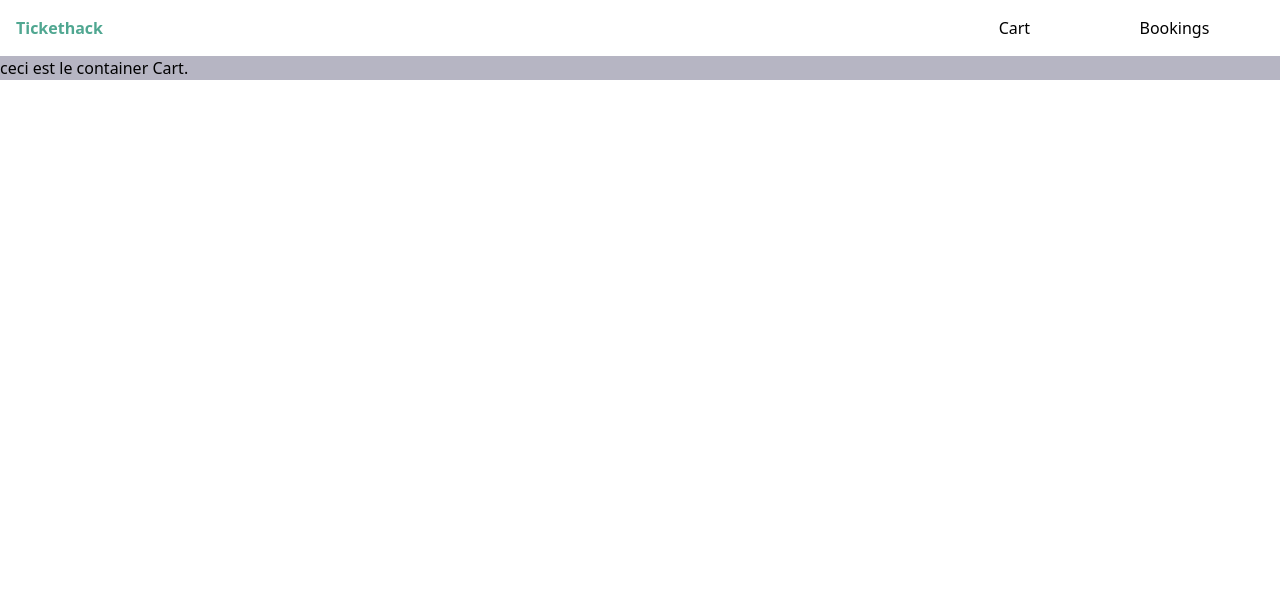
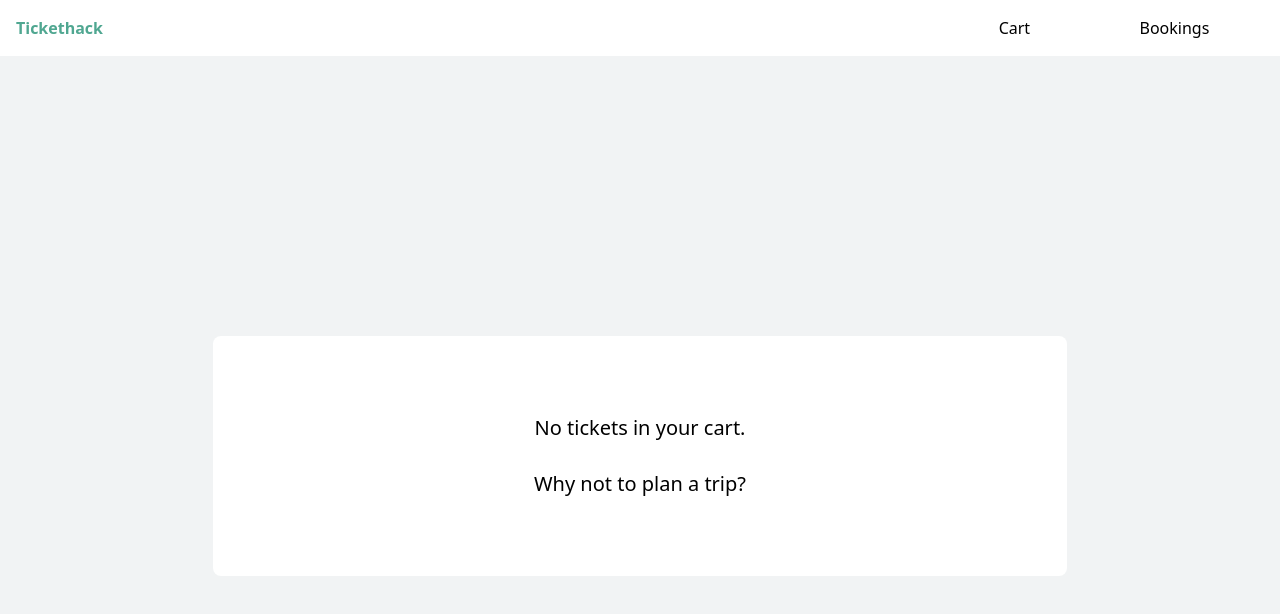
Before and after one commit to ClementTANGUY/tickethack-frontend, a plain HTML site: page pageCart.html in a window 1280 px wide. Drawn offline with nearby package versions, Linux system fonts and the light colour scheme.

Commit message:
tailwind pages cart et bookings ok

```diff
--- a/pageCart.html
+++ b/pageCart.html
@@ -19,7 +19,7 @@
         <div id="right-items" class="w-80 flex flex-row justify-around">
 
             <div id="cart">
-                <a href="">Cart</a>
+                <a href="pageCart.html">Cart</a>
             </div>
             <div id="bookings">
                 <a href="bookings.html">Bookings</a>
@@ -27,10 +27,10 @@
         </div>
         </div>
     </header>
-    <div id="background" class="bg-[#B6B5C3]">
-        <div id="cart-container">
-            ceci est le container Cart.
-
+    <div id="background" class="bg-[#F1F3F4] h-screen w-full flex flex-row justify-evenly items-center">
+        <div id="cart-container" class=" bg-white container w-2/3 h-60 flex flex-col justify-around items-center rounded-lg">
+            <p class="text-center text-xl p-6">No tickets in your cart.<br/><br/>
+                Why not to plan a trip?</p>
         </div>
     </div>
 
```
Also changed, not shown: bookings.html (+7 -4 lines).
